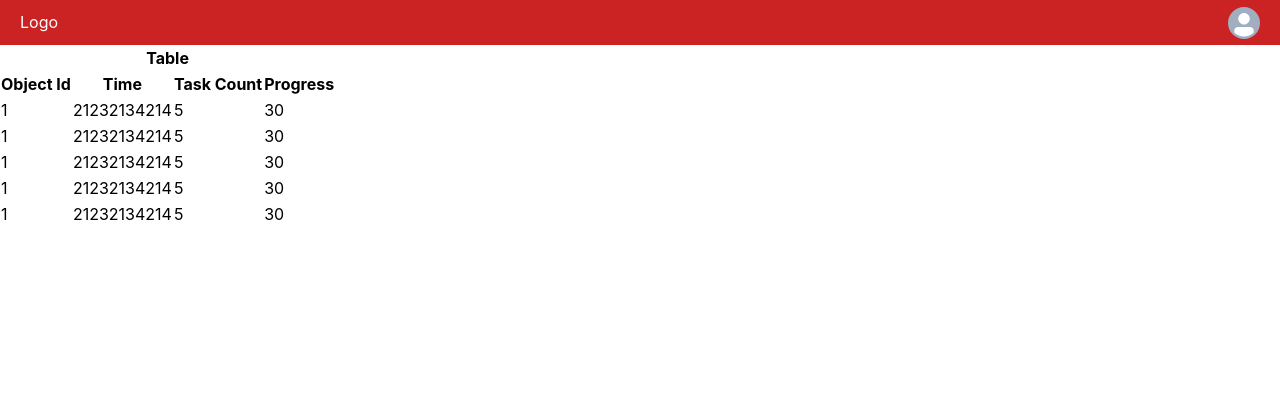
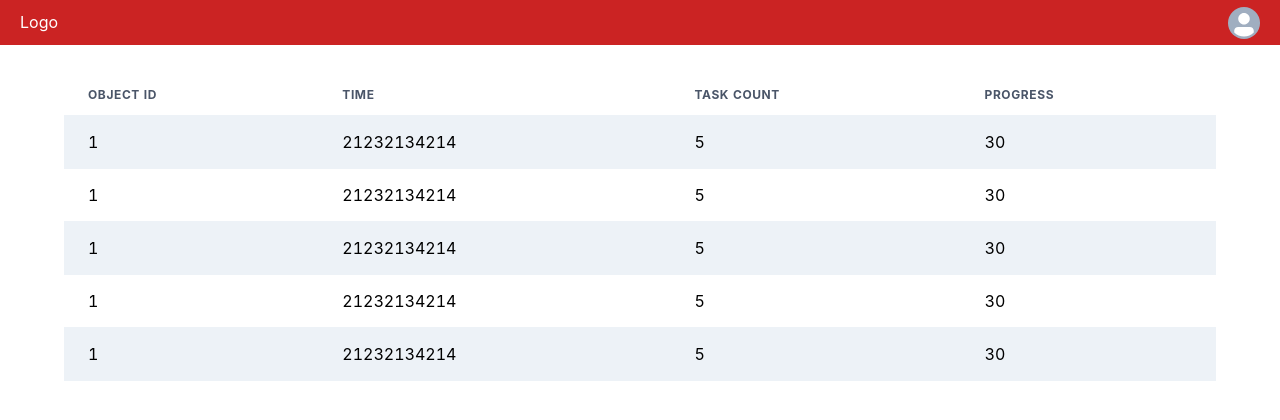
Before and after one commit to banzai-team/prediction, a React (Create React App) app in the folder dashboard/: page / in a window 1280 px wide. Shown: the top 420 px of the page. Built offline with nearby package versions, Linux system fonts and the light colour scheme.

Commit message:
remove table header, styles

```diff
--- a/dashboard/src/components/DashboardTable.tsx
+++ b/dashboard/src/components/DashboardTable.tsx
@@ -6,13 +6,11 @@ import {
     useReactTable
 } from '@tanstack/react-table';
 
+import {Table, TableContainer, Thead, Tr, Th, Td, Tbody, Box} from '@chakra-ui/react';
+
 const DashboardTable: React.FC = () => {
     const columns = React.useMemo<ColumnDef<any>[]>(
         () => [
-            {
-                header: 'Table',
-                footer: props => props.column.id,
-                columns: [
             {
                 accessorKey: 'objectId',
                 header: 'Object Id',
@@ -36,8 +34,6 @@ const DashboardTable: React.FC = () => {
                 header: 'Progress',
                 cell: info => info.getValue(),
                 footer: props => props.column.id,
-                    },
-                ],
             },
         ], []);
 
@@ -82,16 +78,15 @@ const DashboardTable: React.FC = () => {
         debugTable: true,
     });
 
-    return (
-        <div className="p-2">
-            <div className="h-2"/>
-            <table>
-                <thead>
+    return <Box w="90vw" margin="30px auto">
+        <TableContainer>
+            <Table variant='striped' colorScheme='gray'>
+                <Thead>
                     {table.getHeaderGroups().map(headerGroup => (
-                    <tr key={headerGroup.id}>
+                        <Tr key={headerGroup.id}>
                             {headerGroup.headers.map(header => {
                                 return (
-                                <th key={header.id} colSpan={header.colSpan}>
+                                    <Th key={header.id} colSpan={header.colSpan}>
                                         {header.isPlaceholder ? null : (
                                             <div>
                                                 {flexRender(
@@ -100,33 +95,33 @@ const DashboardTable: React.FC = () => {
                                                 )}
                                             </div>
                                         )}
-                                </th>
+                                    </Th>
                                 )
                             })}
-                    </tr>
+                        </Tr>
                     ))}
-                </thead>
-                <tbody>
+                </Thead>
+                <Tbody>
                     {table.getRowModel().rows.map(row => {
                         return (
-                        <tr key={row.id}>
+                            <Tr key={row.id}>
                                 {row.getVisibleCells().map(cell => {
                                     return (
-                                    <td key={cell.id}>
+                                        <Td key={cell.id}>
                                             {flexRender(
                                                 cell.column.columnDef.cell,
                                                 cell.getContext()
                                             )}
-                                    </td>
+                                        </Td>
                                     )
                                 })}
-                        </tr>
+                            </Tr>
                         )
                     })}
-                </tbody>
-            </table>
-        </div>
-    );
+                </Tbody>
+            </Table>
+        </TableContainer>
+    </Box>;
 };
 
 export default DashboardTable;
```
Lines whose indentation alone changed are shown as unchanged.
